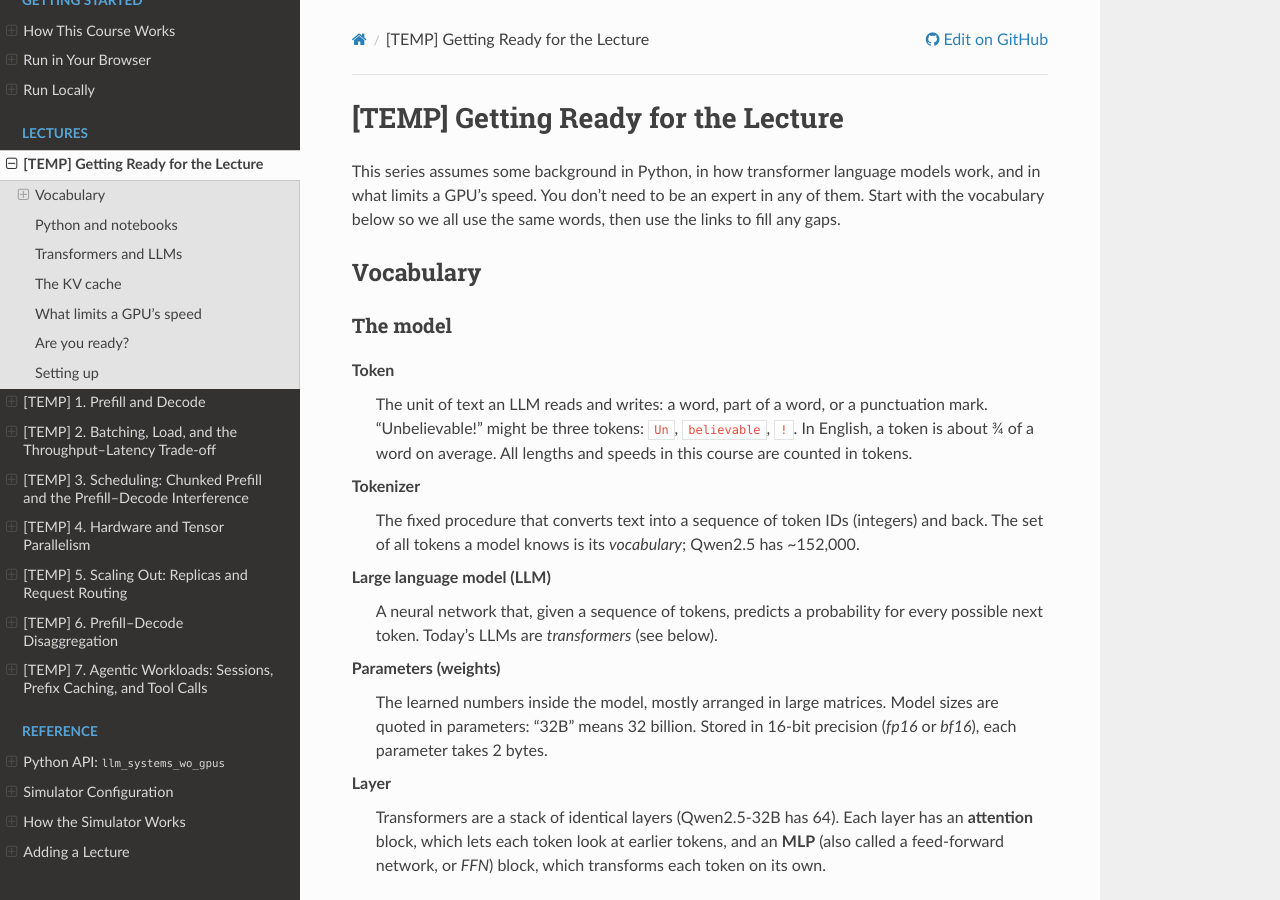
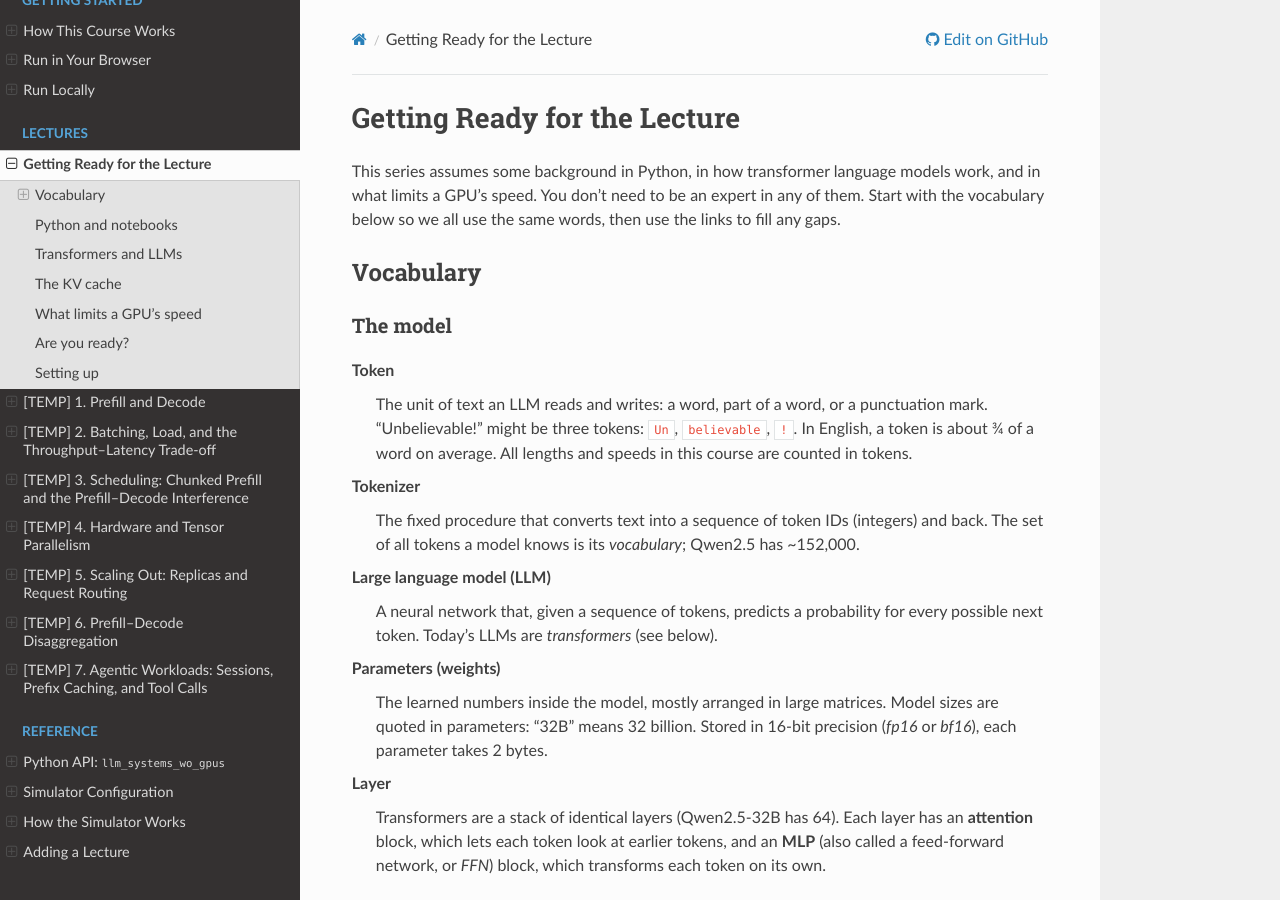
Before and after one commit to kwmaeng91/studying-llm-systems-without-gpus, a Sphinx documentation site: the page built from docs/lectures/00-getting-ready.md, in a window 1280 px wide and 900 px high. Built offline with Sphinx 7.4.7 and the Read the Docs theme 3.1.0, drawn with Linux system fonts in a browser that asks for light colours.

Commit message:
Update 00-getting-ready.md

```diff
--- a/docs/lectures/00-getting-ready.md
+++ b/docs/lectures/00-getting-ready.md
@@ -1,4 +1,4 @@
-# [TEMP] Getting Ready for the Lecture
+# Getting Ready for the Lecture
 
 This series assumes some background in Python, in how transformer language models
 work, and in what limits a GPU's speed. You don't need to be an expert in any of
```
